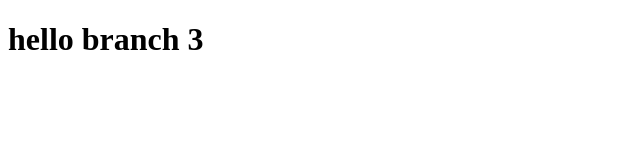
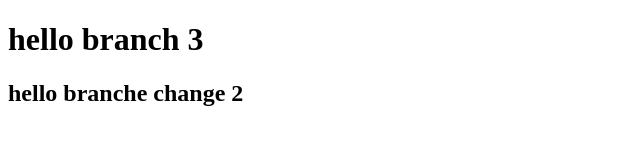
Before and after one commit to mouradmilina/git-tutorial3, a plain HTML site: page index.html in a window 1280 px wide. Shown: the whole page, without its empty margins (0-640 px from the left). Drawn offline with Linux system fonts and the light colour scheme.

Commit message:
vesion 2

```diff
--- a/index.html
+++ b/index.html
@@ -7,5 +7,6 @@
 </head>
 <body>
     <h1>hello branch 3</h1>
+    <h2>hello branche change 2</h2>
 </body>
 </html>
```
